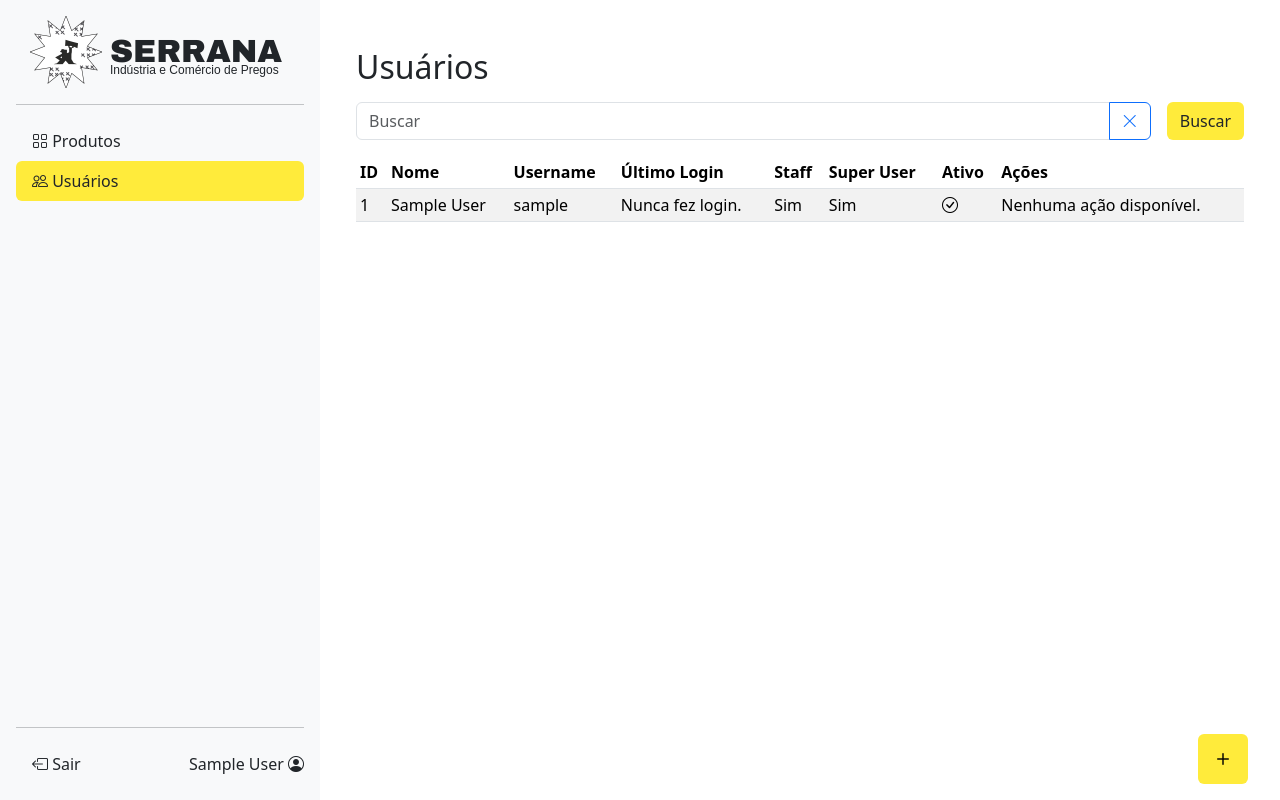
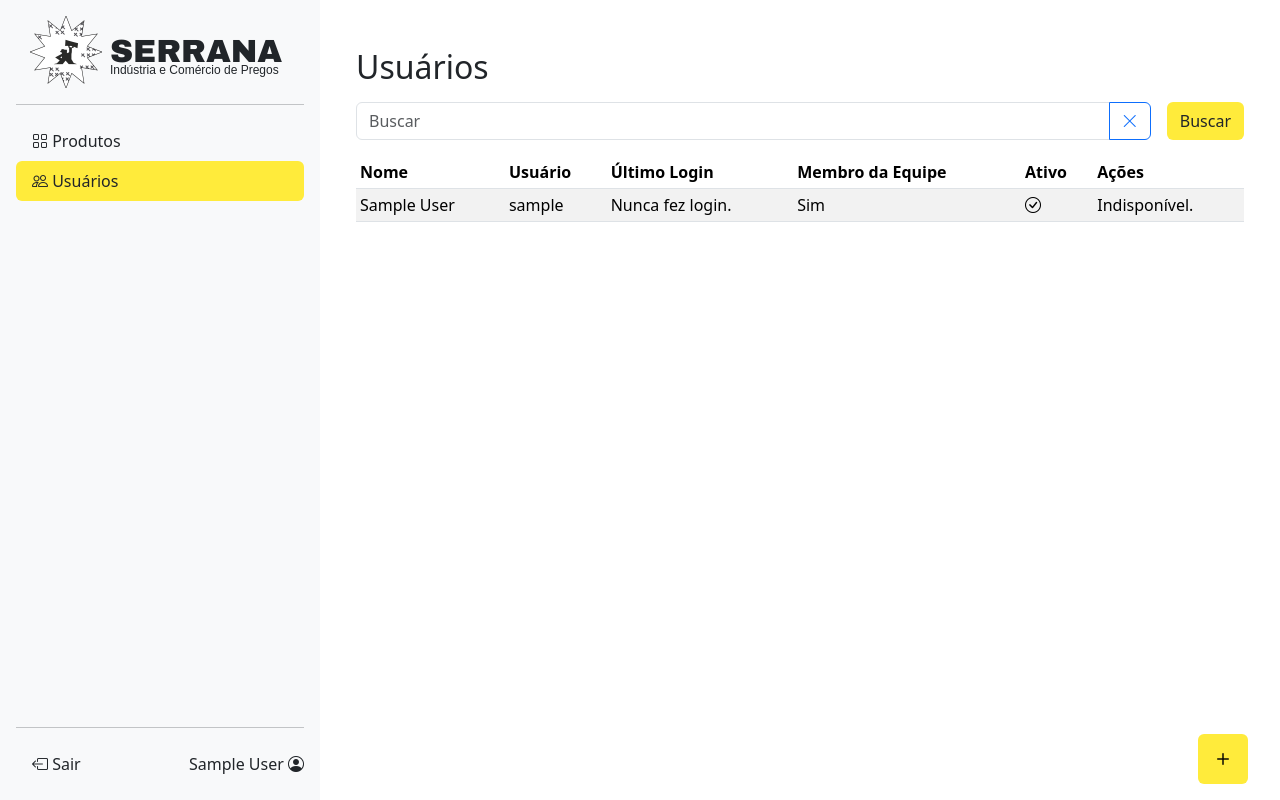
Before and after one commit to anchioro/Serrana-Industria-e-Comercio-de-Pregos, a Django app: page /usuarios/ in a window 1280 px wide. Run offline with Django 5.2, Linux system fonts and the light colour scheme; the visitor is signed in with stand-in values (Sample User, id 1); data comes from the database, SQL or seed files in the repository; some libraries are stand-ins or nearby versions.

Commit message:
feat: :sparkles: add formated last login information

```diff
--- a/serrana/users/templates/users/index.html
+++ b/serrana/users/templates/users/index.html
@@ -23,12 +23,10 @@
         <table class="table table-striped table-sm">
             <thead>
                 <tr>
-                    <th>ID</th>
                     <th>Nome</th>
-                    <th>Username</th>
+                    <th>Usuário</th>
                     <th>Último Login</th>
-                    <th>Staff</th>
-                    <th>Super User</th>
+                    <th>Membro da Equipe</th>
                     <th>Ativo</th>
                     <th>Ações</th>
                 </tr>
@@ -37,7 +35,6 @@
             <tbody>
                 {% for user in page_obj %}
                     <tr>
-                        <td>{{ user.id }}</td>
                         <td>
                             {% if not user.first_name %}
                                 <i class="bi bi-ban"></i> Não definido
@@ -45,13 +42,28 @@
                                 {{ user.get_full_name | title }}
                             {% endif %}
                         </td>
-                        <td>{{ user.username }}</td>
+
                         <td>
-                            {% if not user.last_login %}
+                            {{ user.username }}
+                        </td>
+
+                        <td>
+                            {% if user.last_login %}
+                                {% if user.last_login.date == now %}
+                                    Hoje às {{ user.last_login|time:"H:i" }}
+                                {% elif user.last_login.date == yesterday %}
+                                    Ontem às {{ user.last_login|time:"H:i" }}
+                                {% elif user.last_login.date == day_before_yesterday %}
+                                    Anteontem às {{ user.last_login|time:"H:i" }}
+                                {% else %}
+                                    {{ user.last_login|date:"d/m/Y" }}
+                                {% endif %}
+                            {% else %}
                                 Nunca fez login.
-                            {% else %}
-                                {{ user.last_login }}</td>
                             {% endif %}
+                        </td>
+
+
                         <td>
                             {% if user.is_staff %}
                                 Sim
@@ -59,13 +71,7 @@
                                 Não
                             {% endif %}
                         </td>
-                        <td>
-                            {% if user.is_superuser %}
-                                Sim
-                            {% else %}
-                                Não
-                            {% endif %}
-                        </td>
+
                         <td>
                             {% if user.is_active %}
                                 <i class="bi bi-check-circle"></i>
@@ -73,6 +79,7 @@
                                 <i class="bi bi-x-circle"></i>
                             {% endif %}
                         </td>
+
                         <td>
                             <div class="d-flex gap-1">
                                 {% if request.user.is_staff and user.username != "admin" and request.user.username != user.username%}
@@ -85,7 +92,7 @@
                                     {% comment %} Update {% endcomment %}
                                     <a href="{% url "users:update" user.id %}" class="btn btn-warning btn-sm" title="editar usuário"><i class="bi bi-pencil"></i></a>
                                 {% else %}
-                                    Nenhuma ação disponível.
+                                    Indisponível.
                                 {% endif %}
                             </div>
                         </td>
--- a/serrana/users/views/user_management.py
+++ b/serrana/users/views/user_management.py
@@ -4,14 +4,20 @@ from django.contrib.auth.models import User
 from users.forms.user import UserForm
 from django.urls import reverse_lazy
 from django.contrib.auth.mixins import LoginRequiredMixin
-from django.utils.decorators import method_decorator
-from django.views.decorators.http import require_POST
-
+from django.utils import timezone
 class UserListView(LoginRequiredMixin, ListView):
     model = User
     paginate_by = 100
     template_name = "users/index.html"
     ordering = "-last_login"
+
+    def get_context_data(self, **kwargs):
+        context = super().get_context_data(**kwargs)
+
+        context["now"] = timezone.now().date()
+        context["yesterday"] = timezone.now().date() - timezone.timedelta(days=1)
+        context["day_before_yesterday"] = timezone.now().date() - timezone.timedelta(days=2)
+        return context
 
 class UserCreateView(LoginRequiredMixin, CreateView):
     model = User
```
